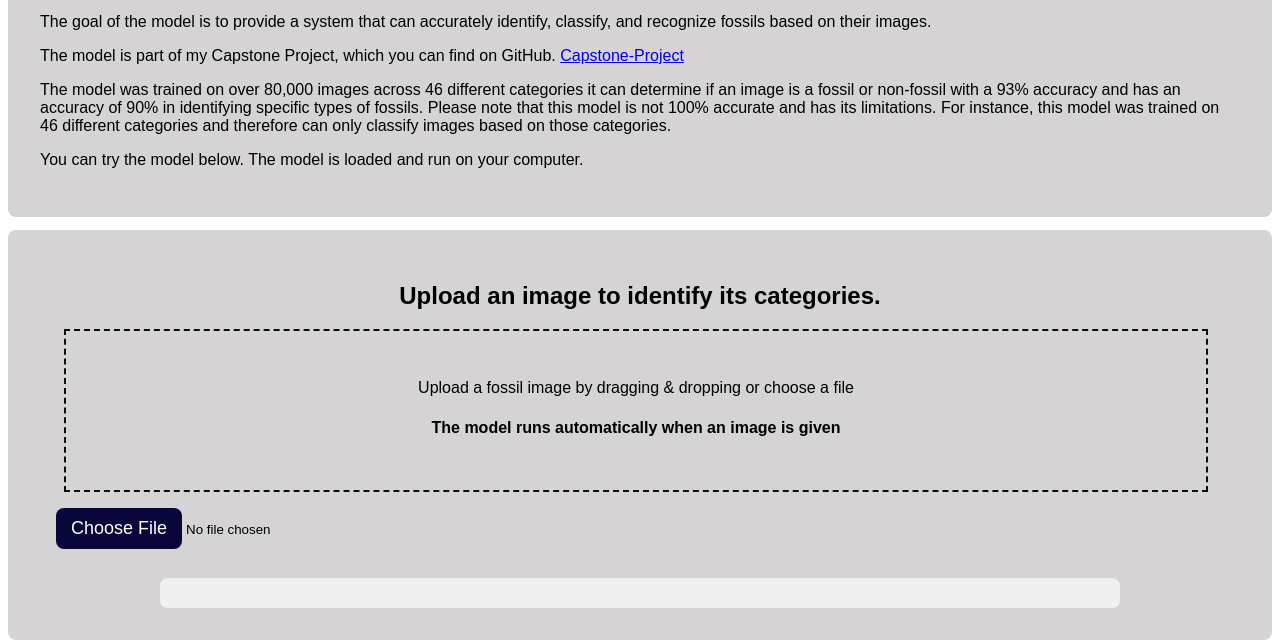
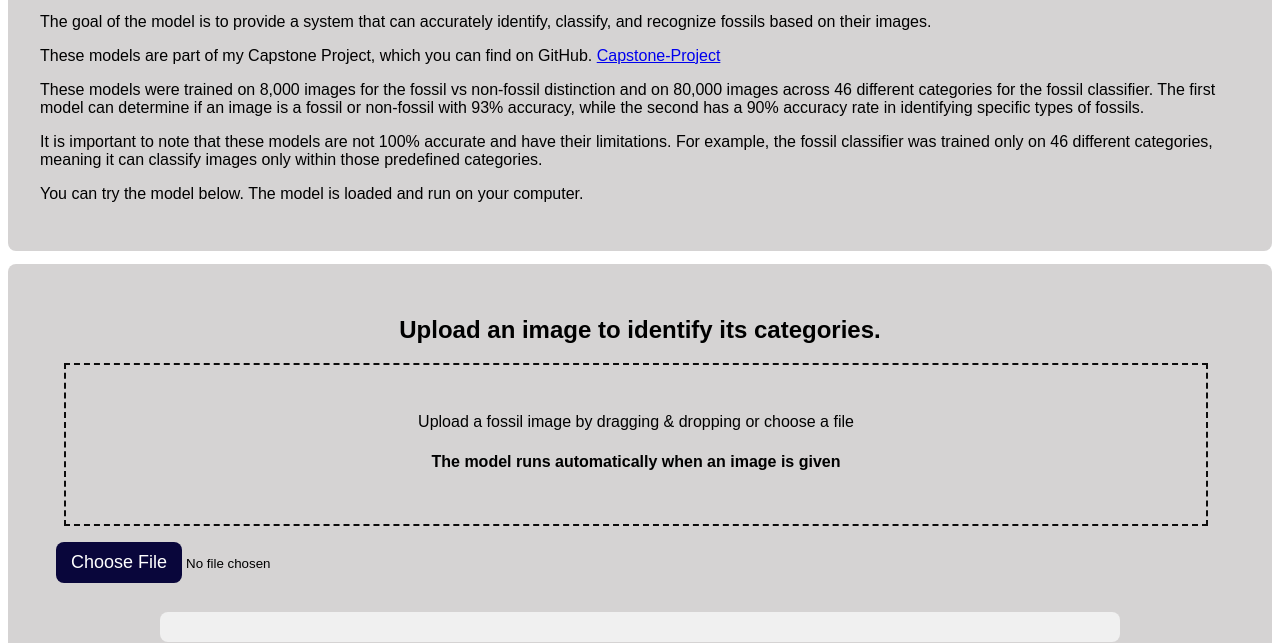
Before and after one commit to PiWebswiss/Pi-Web, a plain HTML site: page fossil-classifier/index.html in a window 1280 px wide. Shown: the part 159-802 px from the top of the page. Drawn offline with Linux system fonts and the light colour scheme; a script that the page names is missing.

Commit message:
corrected text

```diff
--- a/fossil-classifier/index.html
+++ b/fossil-classifier/index.html
@@ -19,8 +19,9 @@
       <h1>AI Model to classify fossils</h1>
       <p>Identifying fossils can be a time-consuming task that relies on expert knowledge of fossil morphology. This task is particularly challenging due to the often fragmented and degraded nature of fossils.</p>
       <p>The goal of the model is to provide a system that can accurately identify, classify, and recognize fossils based on their images.</p>
-      <p>The model is part of my Capstone Project, which you can find on GitHub. <a target="_blank" href="https://github.com/PiWebswiss/Capstone-Project-Louis-Cavaleri">Capstone-Project</a></p>
-      <p>The model was trained on over 80,000 images across 46 different categories it can determine if an image is a fossil or non-fossil with a 93% accuracy and has an accuracy of 90% in identifying specific types of fossils. Please note that this model is not 100% accurate and has its limitations. For instance, this model was trained on 46 different categories and therefore can only classify images based on those categories.</p>
+      <p>These models are part of my Capstone Project, which you can find on GitHub. <a target="_blank" href="https://github.com/PiWebswiss/Capstone-Project-Louis-Cavaleri">Capstone-Project</a></p>
+      <p>These models were trained on 8,000 images for the fossil vs non-fossil distinction and on 80,000 images across 46 different categories for the fossil classifier. The first model can determine if an image is a fossil or non-fossil with 93% accuracy, while the second has a 90% accuracy rate in identifying specific types of fossils.</p>
+      <p>It is important to note that these models are not 100% accurate and have their limitations. For example, the fossil classifier was trained only on 46 different categories, meaning it can classify images only within those predefined categories.</p>
       <p>You can try the model below. The model is loaded and run on your computer.</p>
     </div>
   </header>
```
